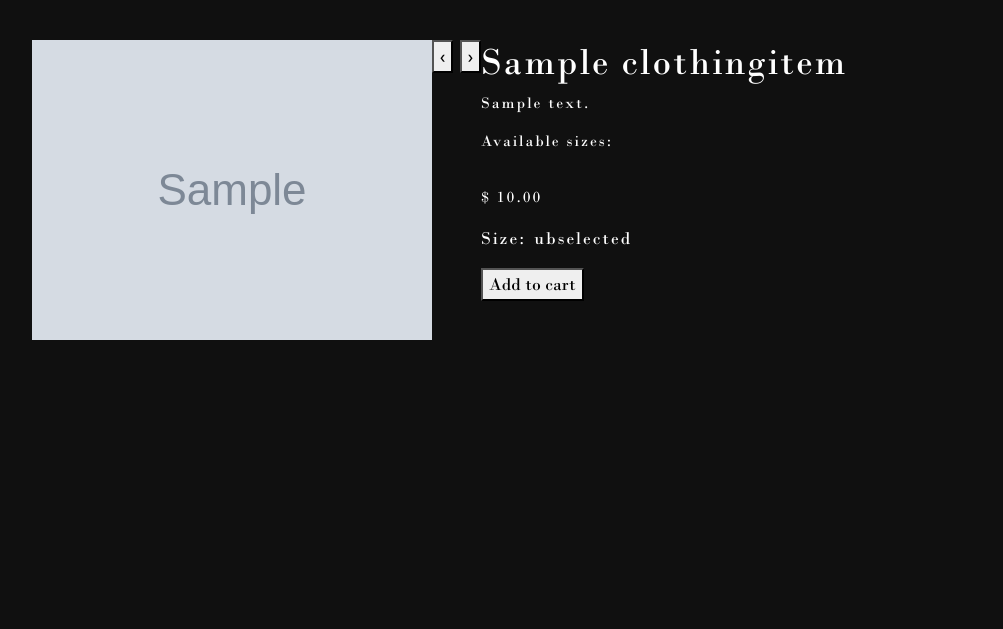
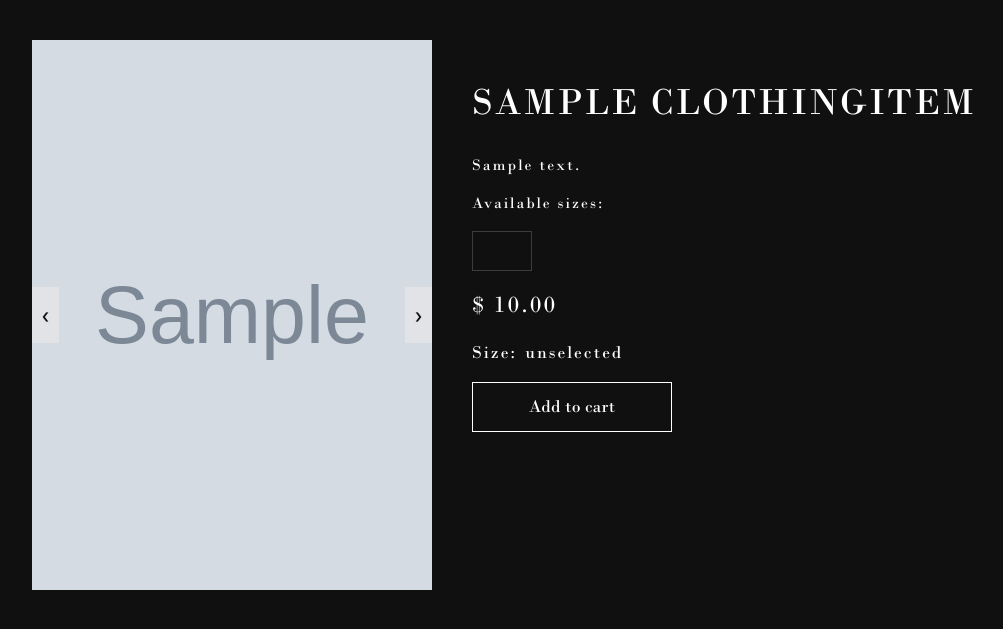
Before and after one commit to QuantumSigna/rev, a Django app: a page that uses reverence/main/templates/main/base.html in a window 1280 px wide. Shown: the part 70-699 px from the top of the page, without its empty margins (8-1011 px from the left). Run offline with Django 5.2, Linux system fonts and the light colour scheme; tables that the repository leaves empty hold one stand-in row (values such as "Sample post"); grey boxes marked "Sample" are stand-in pictures; some libraries are stand-ins or nearby versions.

Commit message:
Виправили catalog та detail

```diff
--- a/reverence/main/static/css/base.css
+++ b/reverence/main/static/css/base.css
@@ -18,11 +18,11 @@
 
 a {
     transition: all .4s ease;
-    color: var(--gold);
+    color: #fff;
     text-decoration: none;
 
     &:hover {
-        opacity: 0.7;
+        opacity: 0.85;
     }
 }
 
@@ -58,6 +58,10 @@
     justify-content: space-between;
     border-bottom: 1px solid #fff;
     background-color: var(--dark);
+}
+
+.header-logo {
+    cursor: pointer;
 }
 
 .input-container {
@@ -229,18 +233,97 @@
 
 .card {
     width: 240px;
-    height: 460px;
+    height: 350px;
     background-color: var(--dark);
     color: #fff;
     text-transform: uppercase;
+    border: 1px solid rgb(60, 60, 60);
+    border-radius: 5px;
 
     img {
-        width: 240px;
-        height: 350px;
+        width: 100%;
+        height: 250px;
         object-fit: cover;
+        border-radius: 5px 5px 0 0;
     }
 }
 
 .card-info {
     padding-top: 15px;
+    padding-left: 10px;
 }
+
+.detail-img {
+    position: relative;
+    width: 400px;
+    height: 550px;
+}
+
+.detail-image {
+    width: 400px;
+    height: 550px;
+    object-fit: cover;
+}
+
+.image-nav {
+    position: absolute;
+    top: 50%;
+    transform: translateY(-50%);
+    width: 100%;
+
+    .prev-btn,
+    .next-btn {
+        background-color: rgba(234, 234, 234, 0.597);
+        border: none;
+        cursor: pointer;
+        font-size: 24px;
+        padding: 10px;
+        color: var(--dark);
+    }
+}
+
+.detail-description {
+    margin: 40px 0 0 40px;
+}
+
+.item-desc {
+    font-size: 22px;
+    min-width: 700px;
+    margin-top: 30px;
+}
+
+.sizes-list {
+    padding: 0;
+}
+
+.size-name {
+    width: 60px;
+    height: 40px;
+    background-color: var(--dark);
+    border: 1px solid rgb(60, 60, 60);
+    transition: all .3s ease;
+    color: #fff;
+    cursor: pointer;
+}
+
+.detail-price {
+    font-size: 24px;
+}
+
+.default-btn {
+    width: 200px;
+    height: 50px;
+    border: 1px solid #fff;
+    background-color: var(--dark);
+    color: #fff;
+    padding: 2px 10px;
+    transition: all .4s ease;
+
+    &:hover {
+        opacity: 0.7;
+    }
+}
+
+.detail-selected {
+    border-color: #fff;
+}
--- a/reverence/main/templates/main/base.html
+++ b/reverence/main/templates/main/base.html
@@ -19,9 +19,9 @@
   </head>
   <body>
     <header class="header sticky-top d-flex align-items-center">
-      <div class="header-logo">
+      <a class="header-logo" href="{% url "main:catalog" %}">
         <img src="{% static 'img/rev.png' %}" alt="logo" />
-      </div>
+      </a>
       {% comment %} <div class="search">
         <form action="" id="search-form" class="search_form d-flex" style="display: none;">
           <input type="text" name="q" class="form_input" placeholder="Search" />
--- a/reverence/main/templates/main/product/detail.html
+++ b/reverence/main/templates/main/product/detail.html
@@ -10,14 +10,14 @@
                 <img src="{{ image.image.url }}" style="display: none;" alt="{{ clothing_item.name }}" class="detail-image"
                 data-index="{{ forloop.counter0 }}">
             {% endfor %}
-            <div class="image-nav">
+            <div class="image-nav d-flex justify-content-between">
                 <button class="prev-btn">&lsaquo;</button>
                 <button class="next-btn">&rsaquo;</button>
             </div>
         </div>
 
         <div class="detail-description">
-            <h2>{{ clothing_item.name }}</h2>
+            <h2 class="text-uppercase">{{ clothing_item.name }}</h2>
             <h3 class="item-desc">{{ clothing_item.description|linebreaks }}</h3>
             <div class="sizes">
                 <p>Available sizes:
@@ -47,7 +47,7 @@
                     <div class="select-size d-flex gap-2">
                         <label for="size">Size:</label>
                         <div id="size-display">
-                            ubselected
+                            unselected
                         </div>
                     </div>
                     <input type="hidden" name="size" id="size" required>
--- a/reverence/main/templates/main/product/list.html
+++ b/reverence/main/templates/main/product/list.html
@@ -22,8 +22,8 @@
                     {% if category.slug in selected_categories %}checked{% endif %} onchange="applyFilters()">
                     <label for="category-{{ category.slug }}" class="d-flex">
                         <div class="category-name">{{ category.name }}</div>
+                    </label>
                     <div class="category-len">{{ category.get_item_count }}</div>
-                    </label>
                 </div>
             {% endfor %}
 
@@ -41,6 +41,7 @@
             <div class="cart-container d-flex flex-wrap">
                 {% for item in clothing_items %}
                     <div class="card">
+                        <a href="{% url "main:clothing_item_detail" item.slug %}">
                             {% if item.image %}
                                 <img src="{{ item.image.url }}" alt="{{ item.name }}" class="product-image">
                             {% endif %}
@@ -48,6 +49,7 @@
                                 <h5>{{ item.name }}</h5>
                                 <p>$ {{ item.get_price_with_discount }}</p>
                             </div>
+                        </a>
                     </div>
                 {% empty %}
                     <p>No product</p>
```
Lines whose indentation alone changed are shown as unchanged.
